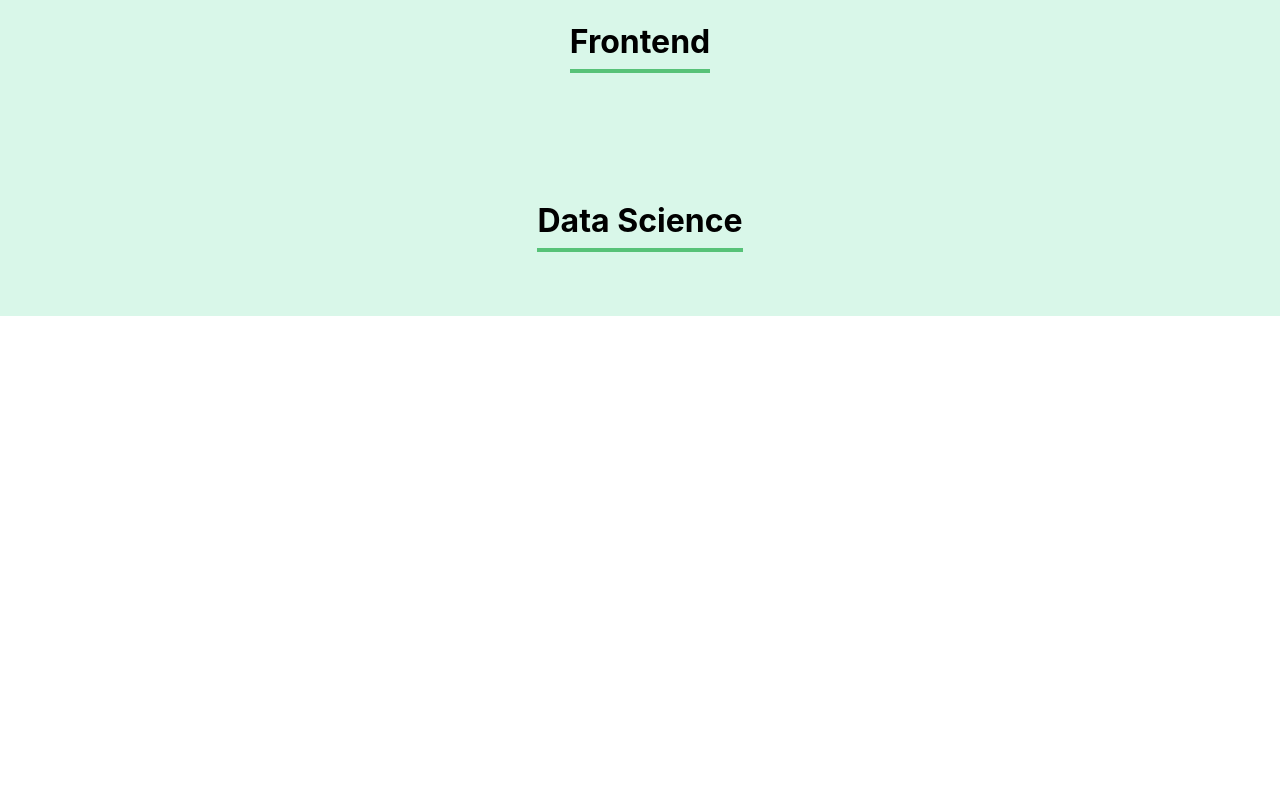
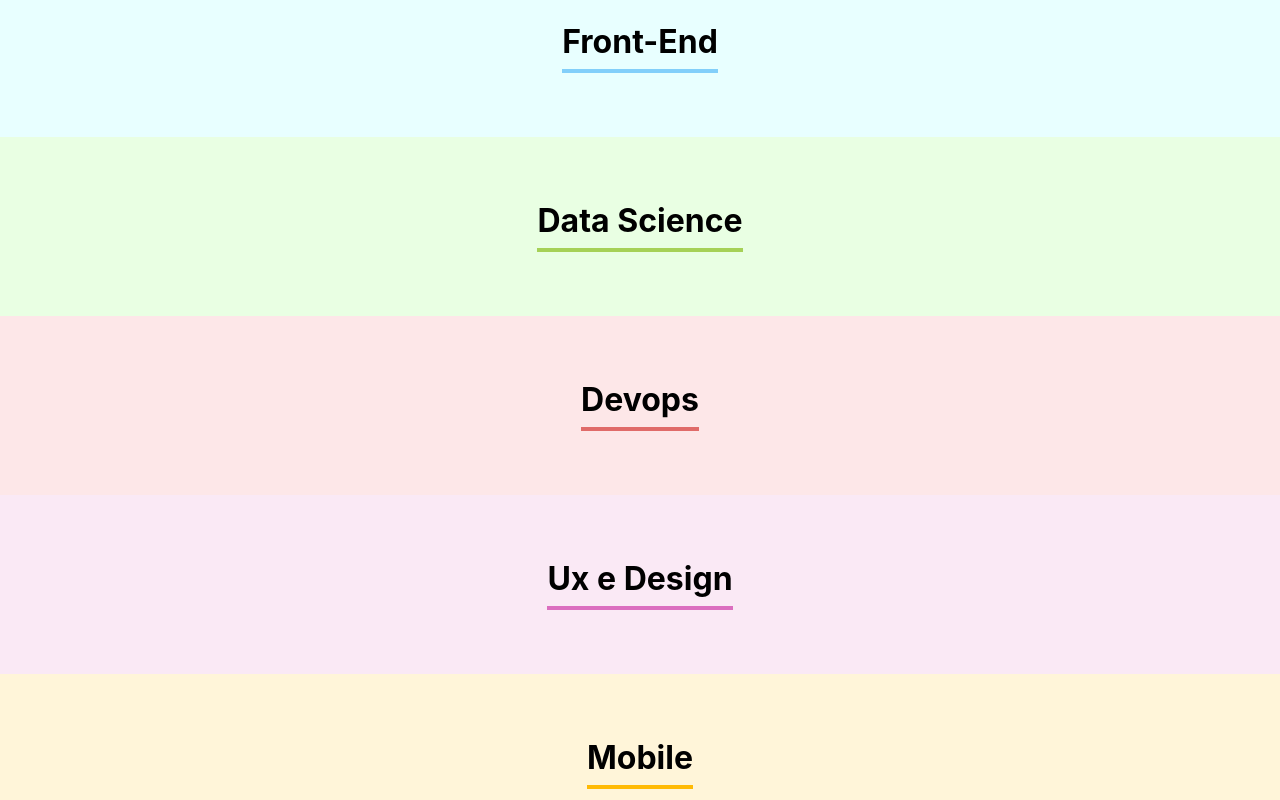
Before and after one commit to Leo-Raposo/app-organo, a React (Create React App) app: page / in a window 1280 px wide. Shown: the part 1680-2480 px from the top of the page. Before the commit the page ends 1996 px from the top, so only its background shows below. Built offline with nearby package versions, Linux system fonts and the light colour scheme.

Commit message:
Automatizando cores dos times

```diff
--- a/src/App.js
+++ b/src/App.js
@@ -4,6 +4,44 @@
 import Time from './componentes/Time';
 
 function App() {
+
+  const times = [
+    {
+      nome: 'Programação',
+      corPrimaria: '#57C278',
+      corSecundaria: '#D9F7E9'
+    },
+    {
+      nome: 'Front-End',
+      corPrimaria: '#82CFFA',
+      corSecundaria: '#E8FFFF'
+    },
+    {
+      nome: 'Data Science',
+      corPrimaria: '#A6D157',
+      corSecundaria: '#E9FFE3'
+    },
+    {
+      nome: 'Devops',
+      corPrimaria: '#E06B69',
+      corSecundaria: '#FDE7E8'
+    },
+    {
+      nome: 'Ux e Design',
+      corPrimaria: '#DB6EBF',
+      corSecundaria: '#FAE9F5'
+    },
+    {
+      nome: 'Mobile',
+      corPrimaria: '#FFBA05',
+      corSecundaria: '#FFF5D9'
+    },
+    {
+      nome: 'Inovação e Gestão',
+      corPrimaria: '#FF8A29',
+      corSecundaria: '#FFEEDF'
+    },
+  ]
 
   const [colaboradores, setColaboradores] = useState([])
 
@@ -15,9 +53,10 @@
     <div className="App">
       <Banner />
       <Formulario aoColaboradorCadastrado={colaborador => aoNovoColaboradorAdicionado(colaborador)}/>
-      <Time nome="Programação"/>
-      <Time nome="Frontend"/>
-      <Time nome="Data Science"/>
+
+      {times.map(time => <Time key={time.nome} nome={time.nome} corPrimaria={time.corPrimaria} corSecundaria={time.corSecundaria}/>)}
+
+
     </div>
   );
 }
--- a/src/componentes/Time/Time.css
+++ b/src/componentes/Time/Time.css
@@ -1,12 +1,11 @@
 .time {
     text-align: center;
     padding: 32px;
-    background-color: #D9F7E9;
 }
 
 .time h3 {
     font-size: 32px;
-    border-bottom: 4px solid #57C278;
+    border-bottom: 4px solid ;
     display: inline-block;
     padding-bottom: 8px;
 }
--- a/src/componentes/Time/index.js
+++ b/src/componentes/Time/index.js
@@ -1,9 +1,11 @@
 import './Time.css'
 
 const Time = (props) => {
+    const css = {backgroundColor: props.corSecundaria}
+
     return (
-        <section className='time'>
-            <h3>{props.nome}</h3>
+        <section className='time' style={css}>
+            <h3 style={{borderColor: props.corPrimaria}}>{props.nome}</h3>
         </section>
     )
 }
```
